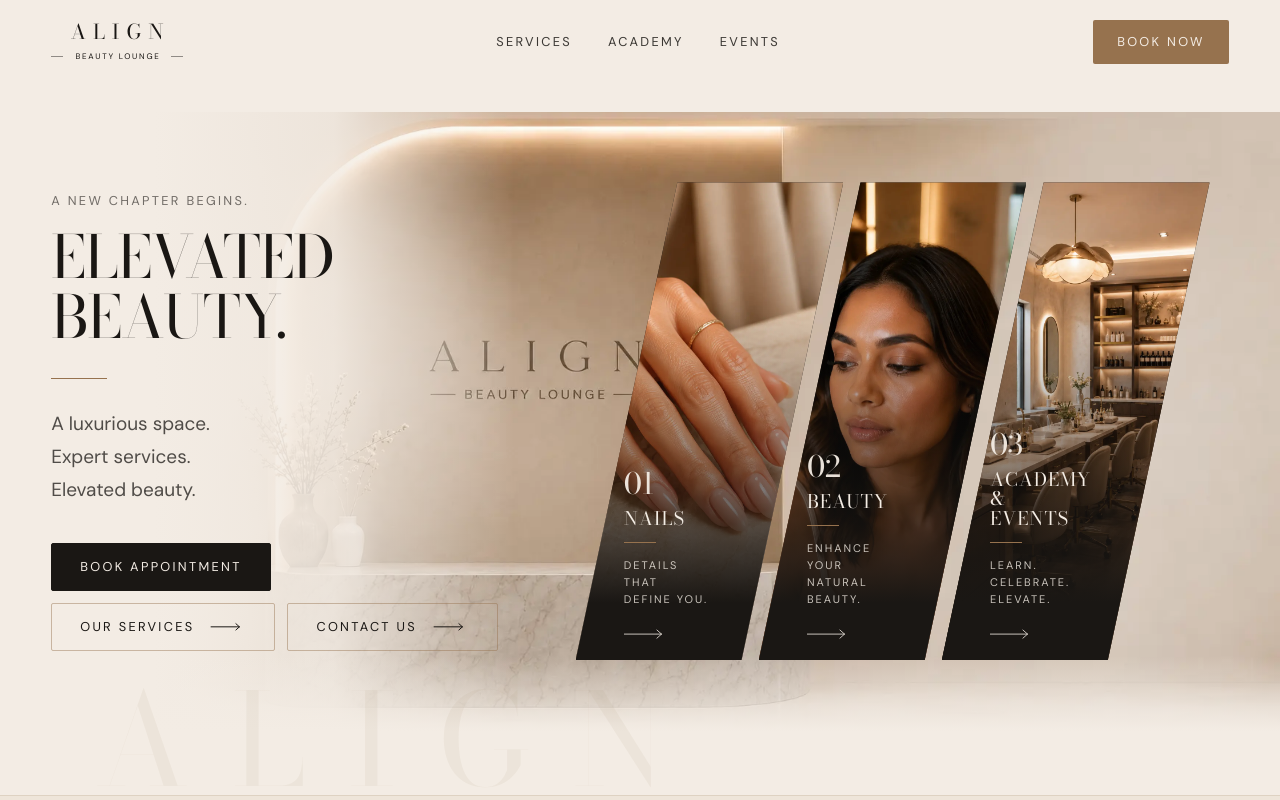
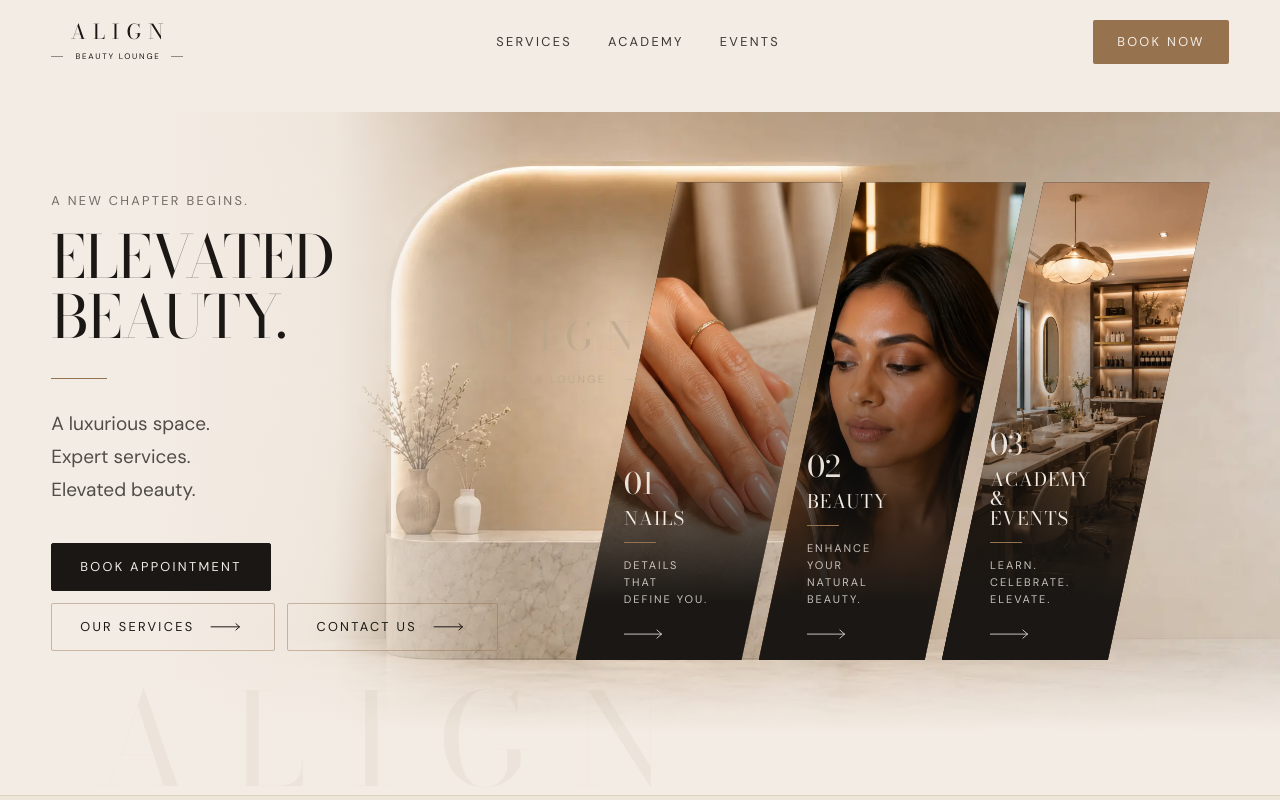
Before and after one commit to Maxkhrys/Alignbeauty, a Next.js app: page / in a window 1280 px wide. Shown: the top 800 px of the page. Built offline with nearby package versions, Linux system fonts and the light colour scheme.

Commit message:
Generate crop-aware hero reception background

```diff
--- a/components/Hero.tsx
+++ b/components/Hero.tsx
@@ -7,6 +7,7 @@ import { marquee, services, site } from "@/lib/site";
 import { AnimatedText } from "./ui/AnimatedText";
 import { Reveal } from "./ui/Reveal";
 import { Button } from "./ui/Button";
+import { Wordmark } from "./ui/Wordmark";
 import { HeroServicePanel, ServiceCardMobile } from "./HeroServicePanel";
 
 export function Hero() {
@@ -27,7 +28,7 @@ export function Hero() {
         <div className="absolute inset-y-0 right-0 hidden w-[88%] overflow-hidden lg:block">
           <motion.div style={{ y: backdropY }} className="absolute -inset-y-[6%] inset-x-0">
             <Image
-              src="/images/hero-backdrop-v2.webp"
+              src="/images/hero-backdrop-v3.webp"
               alt="The Align Beauty Lounge reception — a lit arched alcove above a marble counter"
               fill
               priority
@@ -36,6 +37,10 @@ export function Hero() {
               sizes="88vw"
               className="object-cover"
               style={{ objectPosition: "50% 28%" }}
+            />
+            <Wordmark
+              className="absolute left-[35%] top-[40%] z-[1] -translate-x-1/2 -translate-y-1/2 text-taupe/70"
+              size="clamp(1.7rem, 3vw, 3.8rem)"
             />
           </motion.div>
 
```
Also changed, not shown: public/images/hero-backdrop-v3.webp (added).
